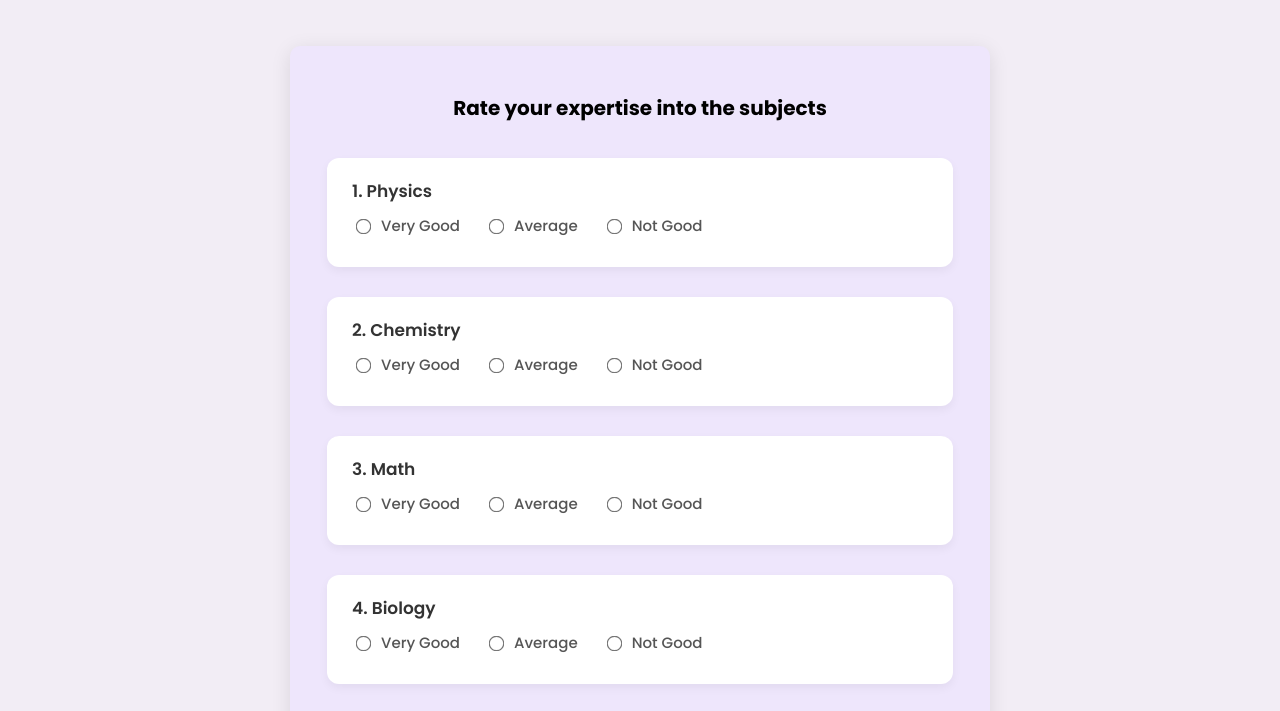
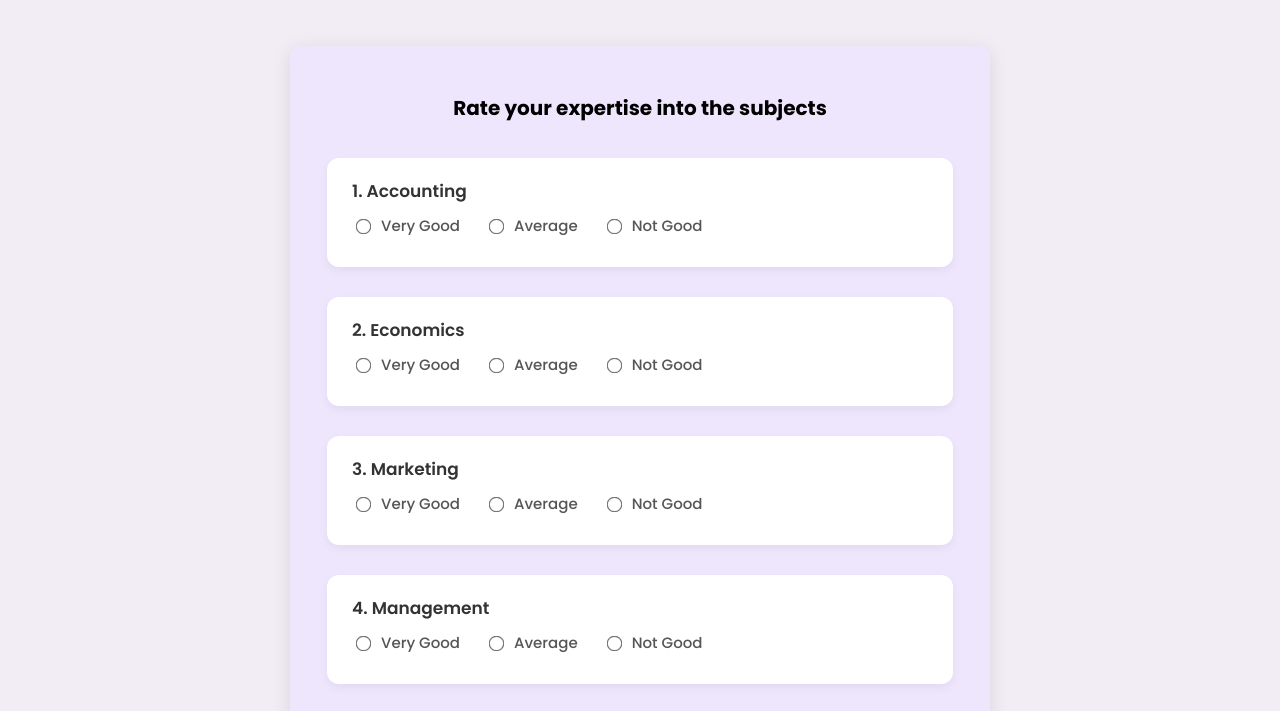
Before and after one commit to ishayanalam/GradNav, a plain HTML site: page views/artsPage.html in a window 1280 px wide. Shown: the part 71-782 px from the top of the page. Drawn offline with Linux system fonts and the light colour scheme.

Commit message:
Update artsPage.html

```diff
--- a/views/artsPage.html
+++ b/views/artsPage.html
@@ -27,47 +27,47 @@
       <h2>Rate your expertise into the subjects</h2>
       <form>
         <div class="question-card">
-          <label>1. Physics</label>
+          <label>1. Accounting</label>
           <div class="options">
-            <label><input type="radio" name="physics" value="very-good"><span>Very Good</span></label>
-            <label><input type="radio" name="physics" value="average"><span>Average</span></label>
-            <label><input type="radio" name="physics" value="not-good"><span>Not Good</span></label>
+            <label><input type="radio" name="accounting" value="very-good"><span>Very Good</span></label>
+            <label><input type="radio" name="accounting" value="average"><span>Average</span></label>
+            <label><input type="radio" name="accounting" value="not-good"><span>Not Good</span></label>
           </div>
         </div>
 
         <div class="question-card">
-          <label>2. Chemistry</label>
+          <label>2. Economics</label>
           <div class="options">
-            <label><input type="radio" name="chemistry" value="very-good"><span>Very Good</span></label>
-            <label><input type="radio" name="chemistry" value="average"><span>Average</span></label>
-            <label><input type="radio" name="chemistry" value="not-good"><span>Not Good</span></label>
+            <label><input type="radio" name="economics" value="very-good"><span>Very Good</span></label>
+            <label><input type="radio" name="economics" value="average"><span>Average</span></label>
+            <label><input type="radio" name="economics" value="not-good"><span>Not Good</span></label>
           </div>
         </div>
 
         <div class="question-card">
-          <label>3. Math</label>
+          <label>3. Marketing</label>
           <div class="options">
-            <label><input type="radio" name="math" value="very-good"><span>Very Good</span></label>
-            <label><input type="radio" name="math" value="average"><span>Average</span></label>
-            <label><input type="radio" name="math" value="not-good"><span>Not Good</span></label>
+            <label><input type="radio" name="marketing" value="very-good"><span>Very Good</span></label>
+            <label><input type="radio" name="marketing" value="average"><span>Average</span></label>
+            <label><input type="radio" name="marketing" value="not-good"><span>Not Good</span></label>
           </div>
         </div>
 
         <div class="question-card">
-          <label>4. Biology</label>
+          <label>4. Management</label>
           <div class="options">
-            <label><input type="radio" name="biology" value="very-good"><span>Very Good</span></label>
-            <label><input type="radio" name="biology" value="average"><span>Average</span></label>
-            <label><input type="radio" name="biology" value="not-good"><span>Not Good</span></label>
+            <label><input type="radio" name="management" value="very-good"><span>Very Good</span></label>
+            <label><input type="radio" name="management" value="average"><span>Average</span></label>
+            <label><input type="radio" name="management" value="not-good"><span>Not Good</span></label>
           </div>
         </div>
 
         <div class="question-card">
-          <label>5. ICT</label>
+          <label>5. Finance & Banking</label>
           <div class="options">
-            <label><input type="radio" name="ict" value="very-good"><span>Very Good</span></label>
-            <label><input type="radio" name="ict" value="average"><span>Average</span></label>
-            <label><input type="radio" name="ict" value="not-good"><span>Not Good</span></label>
+            <label><input type="radio" name="finance" value="very-good"><span>Very Good</span></label>
+            <label><input type="radio" name="finance" value="average"><span>Average</span></label>
+            <label><input type="radio" name="finance" value="not-good"><span>Not Good</span></label>
           </div>
         </div>
 
```
